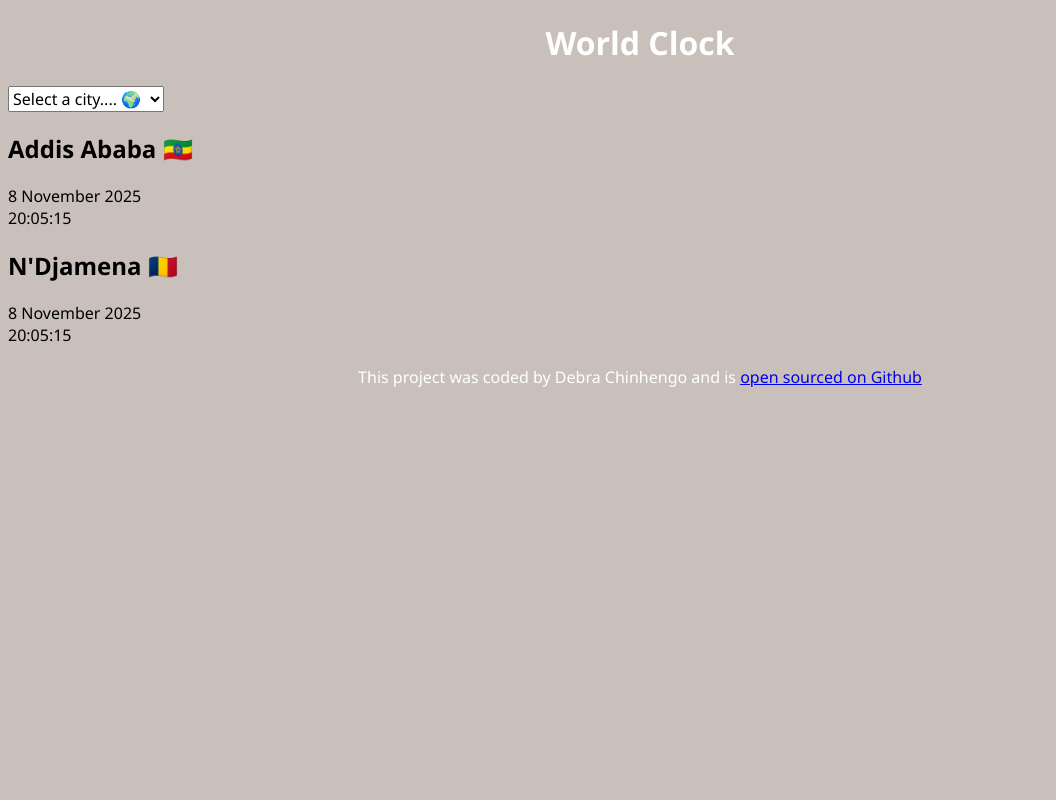
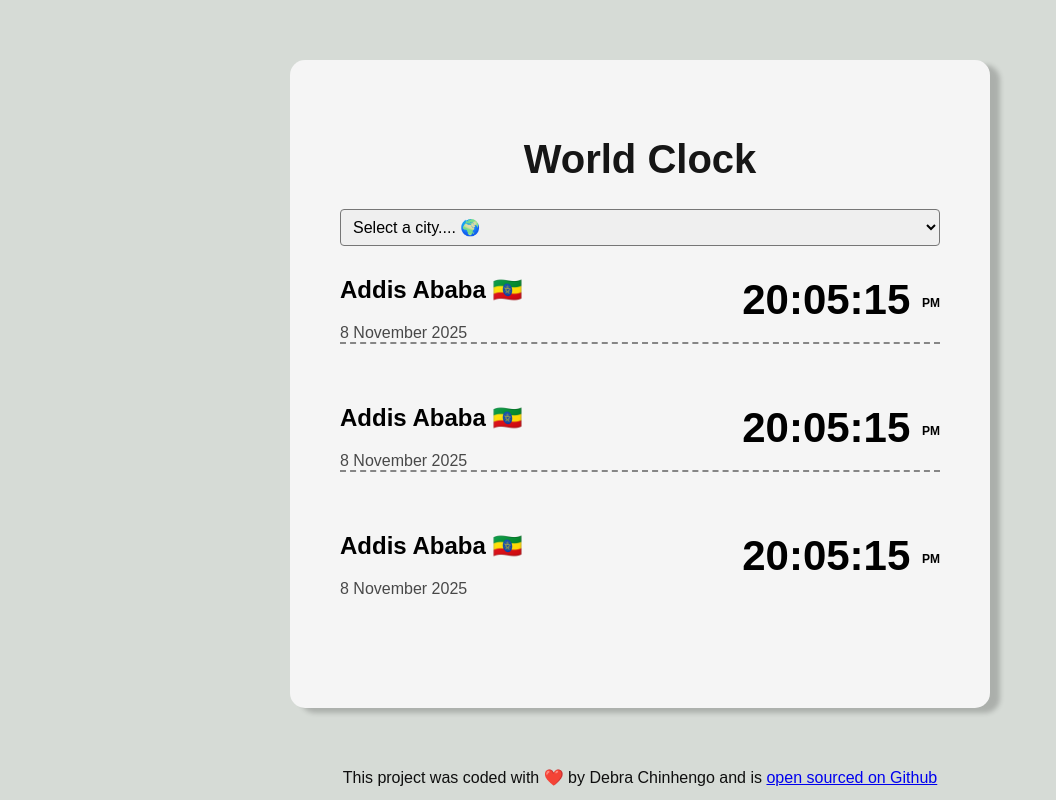
Before and after one commit to DebraChinhengo/World-Clock, a plain HTML site: page index.html in a window 1280 px wide. Shown: the whole page, without its empty margins (0-1056 px from the left). Drawn offline with Linux system fonts and the light colour scheme.

Commit message:
Added CSS styling to clock

```diff
--- a/css/style.css
+++ b/css/style.css
@@ -1,18 +1,63 @@
 body {
-  background-color: rgb(201, 192, 187);
-  font-family: "Segoe UI Emoji", "Segoe UI", "Apple Color Emoji",
-    "Noto Color Emoji", Tahoma, Geneva, Verdana, sans-serif;
+  background-color: #d6dbd6;
+  font-family: "Faculty Glyphic", sans-serif;
+  font-weight: 400;
+}
+
+.container {
+  max-width: 600px;
+  margin: 0 auto;
+  background-color: whitesmoke;
+  padding: 50px;
+  margin: 60px auto;
+  box-shadow: 10px 5px 5px rgba(0, 0, 0, 0.2);
+  border-radius: 15px;
+  font-family: "Faculty Glyphic", sans-serif;
+  font-weight: 400;
+}
+
+.city {
+  display: flex;
+  justify-content: space-between;
+  padding-bottom: 0;
+}
+.date {
+  opacity: 0.7;
+  border-bottom: 2px dashed #585858;
+  margin-bottom: 60px;
+}
+
+.dateLast {
+  opacity: 0.7;
+  margin-bottom: 60px;
+}
+.time {
+  font-size: 42px;
+  font-weight: bold;
+}
+
+.time small {
+  font-size: 12px;
+  font-weight: normal;
+  vertical-align: middle;
+  font-weight: bold;
 }
 
 h1 {
-  color: white;
+  color: rgb(22, 22, 22);
   text-align: center;
   font-family: inherit;
+  font-size: 40px;
+}
+
+h2 {
+  margin: 0;
 }
 
 select {
   font-family: inherit;
   font-size: 1em;
+  margin-bottom: 30px;
 }
 
 .city {
@@ -20,8 +65,17 @@ select {
 }
 
 footer {
-  color: white;
+  color: rgb(15, 15, 15);
   text-align: center;
   font-family: inherit;
   margin-top: 20px;
 }
+
+select {
+  font-family: inherit;
+  font-size: 1em;
+  display: block;
+  width: 100%;
+  border-radius: 4px;
+  padding: 8px;
+}
--- a/index.html
+++ b/index.html
@@ -5,6 +5,8 @@
     <meta name="viewport" content="width=device-width, initial-scale=1.0" />
     <link rel="stylesheet" href="css/style.css" />
     <title>World Clock-Debra Chinhengo</title>
+    <link rel="preconnect" href="https://fonts.googleapis.com" />
+    <link rel="preconnect" href="https://fonts.gstatic.com" crossorigin />
   </head>
   <body>
     <div class="container">
@@ -24,6 +26,7 @@
         <option value="">Lagos 🇳🇬</option>
         <option value="">Malabo 🇬🇶</option>
         <option value="">Nairobi 🇰🇪</option>
+        <option value="">N'Djamena 🇹🇩</option>
         <option value="">Ouagadougou 🇧🇫</option>
         <option value="">Port Louis 🇲🇺</option>
         <option value="">Rabat 🇲🇦</option>
@@ -32,24 +35,28 @@
         <option value="">Victoria 🇸🇨</option>
         <option value="">Windhoek 🇳🇦</option>
         <option value="">Yaoundé 🇨🇲</option>
-        <option value="">N'Djamena 🇹🇩</option>
       </select>
 
       <div class="city">
         <h2>Addis Ababa 🇪🇹</h2>
-        <div class="date">8 November 2025</div>
-        <div class="time">20:05:15</div>
+        <div class="time">20:05:15 <small>PM</small></div>
       </div>
-    </div>
+      <div><div class="date">8 November 2025</div></div>
 
-          <div class="city">
-        <h2>N'Djamena 🇹🇩</h2>
-        <div class="date">8 November 2025</div>
-        <div class="time">20:05:15</div>
+      <div class="city">
+        <h2>Addis Ababa 🇪🇹</h2>
+        <div class="time">20:05:15 <small>PM</small></div>
       </div>
+      <div><div class="date">8 November 2025</div></div>
+
+      <div class="city">
+        <h2>Addis Ababa 🇪🇹</h2>
+        <div class="time">20:05:15 <small>PM</small></div>
+      </div>
+      <div><div class="dateLast">8 November 2025</div></div>
     </div>
     <footer>
-      This project was coded by Debra Chinhengo and is
+      This project was coded with ❤️ by Debra Chinhengo and is
       <a href="https://github.com/DebraChinhengo/World-Clock" target="_blank">
         open sourced on Github</a
       >
```
